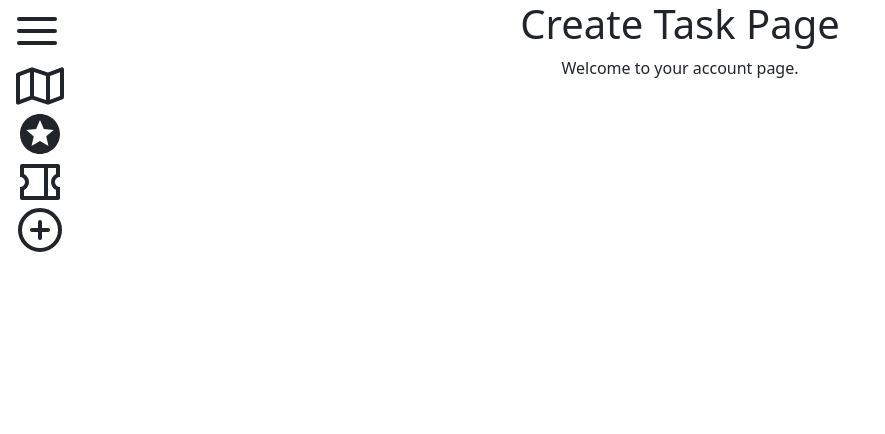
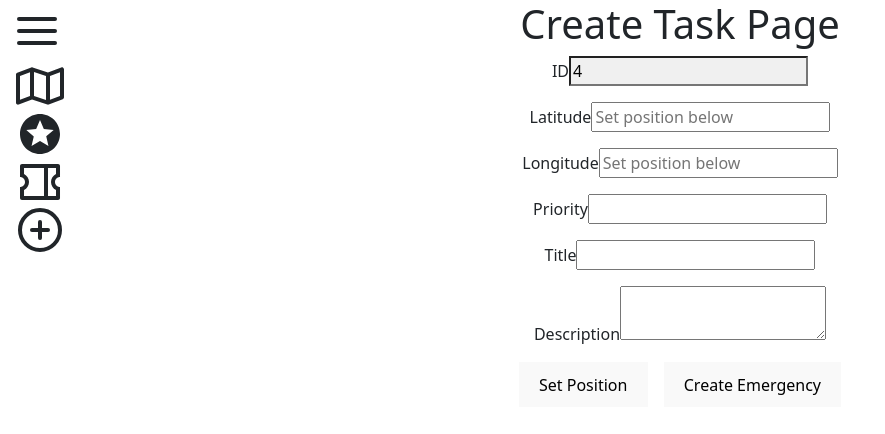
Before and after one commit to 12209123/FloodAssistReactApp, a React (Vite) app: page /createTask in a window 1280 px wide. Shown: the top 434 px of the page, without its empty margins (0-885 px from the left). Built offline with nearby package versions, Linux system fonts and the light colour scheme.

Commit message:
added working createTask

```diff
--- a/public/emergencies.json
+++ /dev/null
@@ -1,23 +0,0 @@
-[
-  {
-    "id": 1,
-    "position": [48.329, 14.294],
-    "priority": "High",
-    "title": "Emergency in Willersdorf",
-    "description": "Heavy rainfall area. Consider filling sandbags."
-  },
-  {
-    "id": 2,
-    "position": [48.315, 14.25],
-    "priority": "Medium",
-    "title": "Emergency in Oberbairing",
-    "description": "Moderate flooding expected. Secure valuables."
-  },
-  {
-    "id": 3,
-    "position": [48.31, 14.31],
-    "priority": "Low",
-    "title": "Emergency in Außertreffling",
-    "description": "Light flood risk. Stay informed."
-  }
-]
--- a/src/App.tsx
+++ b/src/App.tsx
@@ -17,7 +17,7 @@ function App() {
     <Router>
       <CustomNavbar>
         <Routes>
-          <Route path="/" element={<Discover />} />
+          <Route path="/" element={<Discover onPositionSelect={() => {}} />} />
           <Route path="/currentTask" element={<CurrentTask />} />
           <Route path="/coupons" element={<Coupons />} />
           <Route path="/createTask" element={<CreateTask />} />
--- a/src/data/emergencies.ts
+++ b/src/data/emergencies.ts
@@ -1,4 +1,3 @@
-import emergenciesData from "../../public/emergencies.json";
 export interface EmergencyWaypoint {
   id: number;
   position: [number, number];
@@ -7,7 +6,26 @@ export interface EmergencyWaypoint {
   description: string;
 }
 
-export const emergencies: EmergencyWaypoint[] = emergenciesData.map((data) => ({
-  ...data,
-  position: [data.position[0], data.position[1]] as [number, number],
-}));
+export const emergencies: EmergencyWaypoint[] = [
+  {
+    id: 1,
+    position: [48.329, 14.294],
+    priority: "High",
+    title: "Emergency in Willersdorf",
+    description: "Heavy rainfall area. Consider filling sandbags.",
+  },
+  {
+    id: 2,
+    position: [48.315, 14.25],
+    priority: "Medium",
+    title: "Emergency in Oberbairing",
+    description: "Moderate flooding expected. Secure valuables.",
+  },
+  {
+    id: 3,
+    position: [48.31, 14.31],
+    priority: "Low",
+    title: "Emergency in Außertreffling",
+    description: "Light flood risk. Stay informed.",
+  },
+];
--- a/src/pages/CreateTask.tsx
+++ b/src/pages/CreateTask.tsx
@@ -1,10 +1,158 @@
-import React from 'react';
+// CreateTask.tsx
+import React, { useState } from "react";
+import { EmergencyWaypoint } from "../data/emergencies";
+
+// Import the shared array
+import { emergencies } from "../data/emergencies";
+import MapView from "./Discover"; // adjust path
 
 const CreateTask: React.FC = () => {
+  // We'll figure out the next ID by looking at the global array
+  const [nextId, setNextId] = useState(() => {
+    if (emergencies.length === 0) return 1;
+    const maxId = Math.max(...emergencies.map((e) => e.id));
+    return maxId + 1;
+  });
+
+  const [formData, setFormData] = useState({
+    positionLat: "",
+    positionLng: "",
+    priority: "",
+    title: "",
+    description: "",
+  });
+
+  const [showMap, setShowMap] = useState(false);
+
+  // Callback when the user clicks on the map
+  const handlePositionSelect = (lat: number, lng: number) => {
+    setFormData({
+      ...formData,
+      positionLat: String(lat),
+      positionLng: String(lng),
+    });
+    setShowMap(false);
+  };
+
+  const handleSubmit = (e: React.FormEvent<HTMLFormElement>) => {
+    e.preventDefault();
+
+    const newEmergency: EmergencyWaypoint = {
+      id: nextId,
+      position: [Number(formData.positionLat), Number(formData.positionLng)],
+      priority: formData.priority,
+      title: formData.title,
+      description: formData.description,
+    };
+
+    // Push to our global array
+    emergencies.push(newEmergency);
+
+    // Increment the ID for the next creation
+    setNextId(nextId + 1);
+
+    // Reset form
+    setFormData({
+      positionLat: "",
+      positionLng: "",
+      priority: "",
+      title: "",
+      description: "",
+    });
+
+    alert("New emergency added!");
+    console.log("Updated globalEmergencies:", emergencies);
+  };
+
   return (
     <div>
       <h1>Create Task Page</h1>
-      <p>Welcome to your account page.</p>
+
+      {/* Toggle between map or form */}
+      {showMap ? (
+        <div style={{ width: "100%", height: "400px" }}>
+          <MapView
+            showEmergencies={false}
+            onPositionSelect={handlePositionSelect}
+          />
+        </div>
+      ) : (
+        <form
+          onSubmit={handleSubmit}
+          style={{ maxWidth: "400px", margin: "auto" }}>
+          {/* ID field - read-only */}
+          <div style={{ marginBottom: "1em" }}>
+            <label>ID</label>
+            <input
+              type="number"
+              value={nextId}
+              readOnly
+              style={{ backgroundColor: "#f0f0f0" }}
+            />
+          </div>
+
+          <div style={{ marginBottom: "1em" }}>
+            <label>Latitude</label>
+            <input
+              type="text"
+              value={formData.positionLat}
+              readOnly
+              placeholder="Set position below"
+            />
+          </div>
+          <div style={{ marginBottom: "1em" }}>
+            <label>Longitude</label>
+            <input
+              type="text"
+              value={formData.positionLng}
+              readOnly
+              placeholder="Set position below"
+            />
+          </div>
+
+          <div style={{ marginBottom: "1em" }}>
+            <label>Priority</label>
+            <input
+              type="text"
+              value={formData.priority}
+              onChange={(e) =>
+                setFormData({ ...formData, priority: e.target.value })
+              }
+              required
+            />
+          </div>
+
+          <div style={{ marginBottom: "1em" }}>
+            <label>Title</label>
+            <input
+              type="text"
+              value={formData.title}
+              onChange={(e) =>
+                setFormData({ ...formData, title: e.target.value })
+              }
+              required
+            />
+          </div>
+
+          <div style={{ marginBottom: "1em" }}>
+            <label>Description</label>
+            <textarea
+              value={formData.description}
+              onChange={(e) =>
+                setFormData({ ...formData, description: e.target.value })
+              }
+              required
+            />
+          </div>
+
+          <button type="button" onClick={() => setShowMap(true)}>
+            Set Position
+          </button>
+          <button type="submit" style={{ marginLeft: "1em" }}>
+            Create Emergency
+          </button>
+        </form>
+      )}
     </div>
   );
 };
--- a/src/pages/Discover.tsx
+++ b/src/pages/Discover.tsx
@@ -1,10 +1,35 @@
 import React from "react";
-import { MapContainer, TileLayer, Marker, Popup } from "react-leaflet";
+import {
+  MapContainer,
+  TileLayer,
+  Marker,
+  Popup,
+  useMapEvents,
+} from "react-leaflet";
 import "leaflet/dist/leaflet.css";
 import { Link } from "react-router-dom";
 import { emergencies } from "../data/emergencies";
 
-const MapView: React.FC = () => {
+interface MapProps {
+  onPositionSelect: (lat: number, lng: number) => void;
+  showEmergencies?: boolean; // new prop
+}
+
+const SelectPositionMap: React.FC<MapProps> = ({ onPositionSelect }) => {
+  useMapEvents({
+    click(e) {
+      const { lat, lng } = e.latlng;
+      onPositionSelect(lat, lng);
+    },
+  });
+
+  return null;
+};
+
+const MapView: React.FC<MapProps> = ({
+  onPositionSelect,
+  showEmergencies = true, // default to `true` if not provided
+}) => {
   const mapCenter = [48.30694, 14.28583];
   const zoomLevel = 12;
 
@@ -25,17 +50,20 @@ const MapView: React.FC = () => {
           attribution='&copy; <a href="https://osm.org/copyright">
           OpenStreetMap</a> contributors'
         />
+        <SelectPositionMap onPositionSelect={onPositionSelect} />
 
-        {emergencies.map((emergencies, idx) => (
-          <Marker key={idx} position={emergencies.position}>
+        {/* Conditionally render emergencies */}
+        {showEmergencies &&
+          emergencies.map((emergency, idx) => (
+            <Marker key={idx} position={emergency.position}>
               <Popup>
-              <strong>{emergencies.title}</strong>
+                <strong>{emergency.title}</strong>
                 <br />
-              {emergencies.description}
+                {emergency.description}
                 <br />
-              <strong>Priority:</strong> {emergencies.priority}
+                <strong>Priority:</strong> {emergency.priority}
                 <br />
-              <Link to={`/emergency/${emergencies.id}`}>
+                <Link to={`/emergency/${emergency.id}`}>
                   <button style={{ marginTop: "8px" }}>More Details</button>
                 </Link>
               </Popup>
```
Lines whose indentation alone changed are shown as unchanged.
